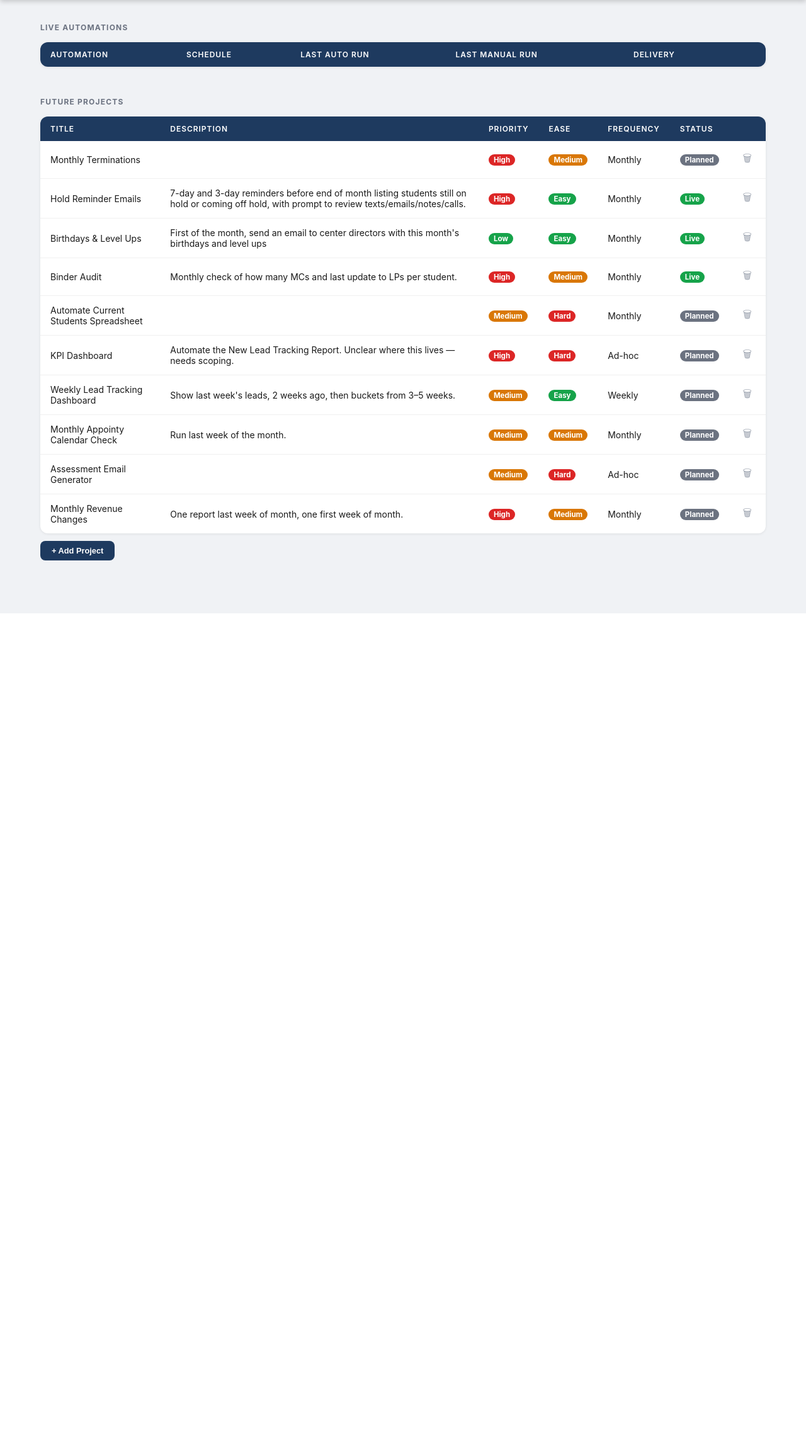
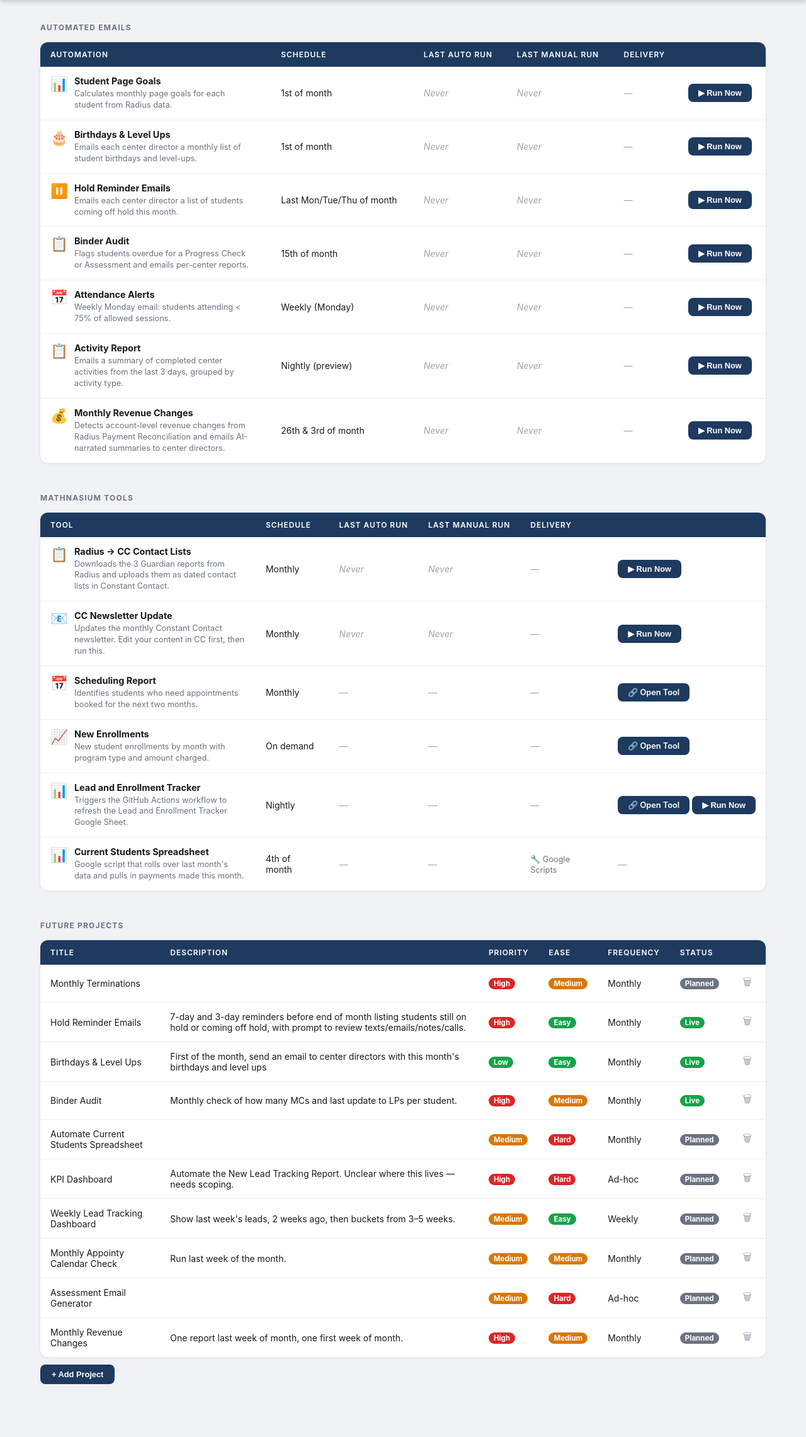
Before and after one commit to mdiamond77/automation-dashboard, a Flask app: page / in a window 1280 px wide. Shown: the part 98-2380 px from the top of the page at 63% size. Before the commit the page ends 1072 px from the top, so only its background shows below. Run offline with Flask 3, Linux system fonts and the light colour scheme; data that the repository does not hold is empty.

Commit message:
feat: add Run Now button to Lead and Enrollment Tracker
Co-Authored-By: Claude Sonnet 4.6 <noreply@anthropic.com>

```diff
--- a/server.py
+++ b/server.py
@@ -72,6 +72,14 @@ SCRIPTS = {
         "category": "Mathnasium",
         "confirm": "Have you finished editing the content in Constant Contact?",
         "before": ["radius-cc-lists"],
+    },
+    "lead-enrollment-tracker": {
+        "name": "Lead and Enrollment Tracker",
+        "description": "Triggers the GitHub Actions workflow to refresh the Lead and Enrollment Tracker Google Sheet.",
+        "command": ["gh", "workflow", "run", "run.yml", "--repo", "mdmathnasiums/radius-dashboard"],
+        "cwd": "/Users/mattdiamond/radius-dashboard",
+        "icon": "📊",
+        "category": "Mathnasium",
     },
 
 }
@@ -255,13 +263,13 @@ REPORTS = [
     {
         "id": "lead-enrollment-tracker",
         "name": "Lead and Enrollment Tracker",
-        "schedule": "Every Friday",
-        "script_id": None,
+        "schedule": "Nightly",
+        "script_id": "lead-enrollment-tracker",
         "group": "tools",
         "run_log_path": None,
         "tool_link": "https://docs.google.com/spreadsheets/d/11A5LI_EJK17EtlQrlYw6C95imM6IOKsgt-SgpUbd3KI",
         "icon": "📊",
-        "description": "Lead funnel and enrollment trends by month and quarter. Updated automatically every Friday.",
+        "description": "Lead funnel and enrollment trends by month and quarter. Updated automatically every night.",
     },
     {
         "id": "current-students-spreadsheet",
--- a/templates/index.html
+++ b/templates/index.html
@@ -88,34 +88,7 @@
 </head>
 <body>
 
-<header>
-  <div class="logo">🤖</div>
-  <div>
-    <h1>Mathnasium Automations</h1>
-    <p>Live automations and project backlog</p>
-  </div>
-  <a class="nav-link" href="/personal">Personal Projects →</a>
-  <button class="btn btn-restart" id="restart-btn" onclick="restartServer()" style="margin-left:16px;">↺ Restart Server</button>
-</header>
-
-<main>
-
-  <!-- ── Live Automations ── -->
-  <div class="section">
-    <h2>Live Automations</h2>
-    <table>
-      <thead>
-        <tr>
-          <th>Automation</th>
-          <th>Schedule</th>
-          <th>Last Auto Run</th>
-          <th>Last Manual Run</th>
-          <th>Delivery</th>
-          <th></th>
-        </tr>
-      </thead>
-      <tbody>
-        {% for r in reports %}
+{% macro _report_row(r) %}
 <tr>
   <td>
     <div class="auto-name">
@@ -129,9 +102,7 @@
   <td>{{ r.schedule }}</td>
 
   <td>
-            {% if r.tool_link %}
-              <span class="status-none">—</span>
-            {% elif r.google_script %}
+    {% if r.tool_link or r.google_script %}
       <span class="status-none">—</span>
     {% elif r.last_auto %}
       <span class="{{ 'status-ok' if r.last_auto.status == 'success' else 'status-err' }}">
@@ -144,9 +115,7 @@
   </td>
 
   <td>
-            {% if r.tool_link %}
-              <span class="status-none">—</span>
-            {% elif r.google_script %}
+    {% if r.tool_link or r.google_script %}
       <span class="status-none">—</span>
     {% elif r.last_manual %}
       <span class="{{ 'status-ok' if r.last_manual.status == 'success' else 'status-err' }}">
@@ -177,25 +146,84 @@
   </td>
 
   <td id="run-cell-{{ r.script_id }}" style="white-space:nowrap;">
+    {% if r.google_script %}
+      <span class="status-none">—</span>
+    {% else %}
       {% if r.tool_link %}
-              <a class="btn btn-primary" href="{{ r.tool_link }}">🔗 Open Tool</a>
-            {% elif r.google_script %}
-              <span class="status-none">—</span>
-            {% elif r.confirm %}
+        <a class="btn btn-primary" href="{{ r.tool_link }}" target="_blank">🔗 Open Tool</a>
+      {% endif %}
+      {% if r.script_id and r.confirm %}
         <button class="btn btn-primary" id="run-btn-{{ r.script_id }}"
                 onclick="askConfirm('{{ r.script_id }}', '{{ r.name }}', '{{ r.confirm }}')">▶ Run Now</button>
         <span class="running-indicator" id="running-{{ r.script_id }}">
           <span class="spinner"></span> Running…
         </span>
-            {% else %}
+      {% elif r.script_id %}
         <button class="btn btn-primary" id="run-btn-{{ r.script_id }}"
                 onclick="runScript('{{ r.script_id }}', '{{ r.name }}')">▶ Run Now</button>
         <span class="running-indicator" id="running-{{ r.script_id }}">
           <span class="spinner"></span> Running…
         </span>
       {% endif %}
+      {% if not r.tool_link and not r.script_id %}
+        <span class="status-none">—</span>
+      {% endif %}
+    {% endif %}
   </td>
 </tr>
+{% endmacro %}
+
+<header>
+  <div class="logo">🤖</div>
+  <div>
+    <h1>Mathnasium Automations</h1>
+    <p>Live automations and project backlog</p>
+  </div>
+  <a class="nav-link" href="/personal">Personal Projects →</a>
+  <button class="btn btn-restart" id="restart-btn" onclick="restartServer()" style="margin-left:16px;">↺ Restart Server</button>
+</header>
+
+<main>
+
+  <!-- ── Automated Emails ── -->
+  <div class="section">
+    <h2>Automated Emails</h2>
+    <table>
+      <thead>
+        <tr>
+          <th>Automation</th>
+          <th>Schedule</th>
+          <th>Last Auto Run</th>
+          <th>Last Manual Run</th>
+          <th>Delivery</th>
+          <th></th>
+        </tr>
+      </thead>
+      <tbody>
+        {% for r in email_reports %}
+        {{ _report_row(r) }}
+        {% endfor %}
+      </tbody>
+    </table>
+  </div>
+
+  <!-- ── Mathnasium Tools ── -->
+  <div class="section">
+    <h2>Mathnasium Tools</h2>
+    <table>
+      <thead>
+        <tr>
+          <th>Tool</th>
+          <th>Schedule</th>
+          <th>Last Auto Run</th>
+          <th>Last Manual Run</th>
+          <th>Delivery</th>
+          <th></th>
+        </tr>
+      </thead>
+      <tbody>
+        {% for r in tool_reports %}
+        {{ _report_row(r) }}
         {% endfor %}
       </tbody>
     </table>
```
Lines whose indentation alone changed are shown as unchanged.
